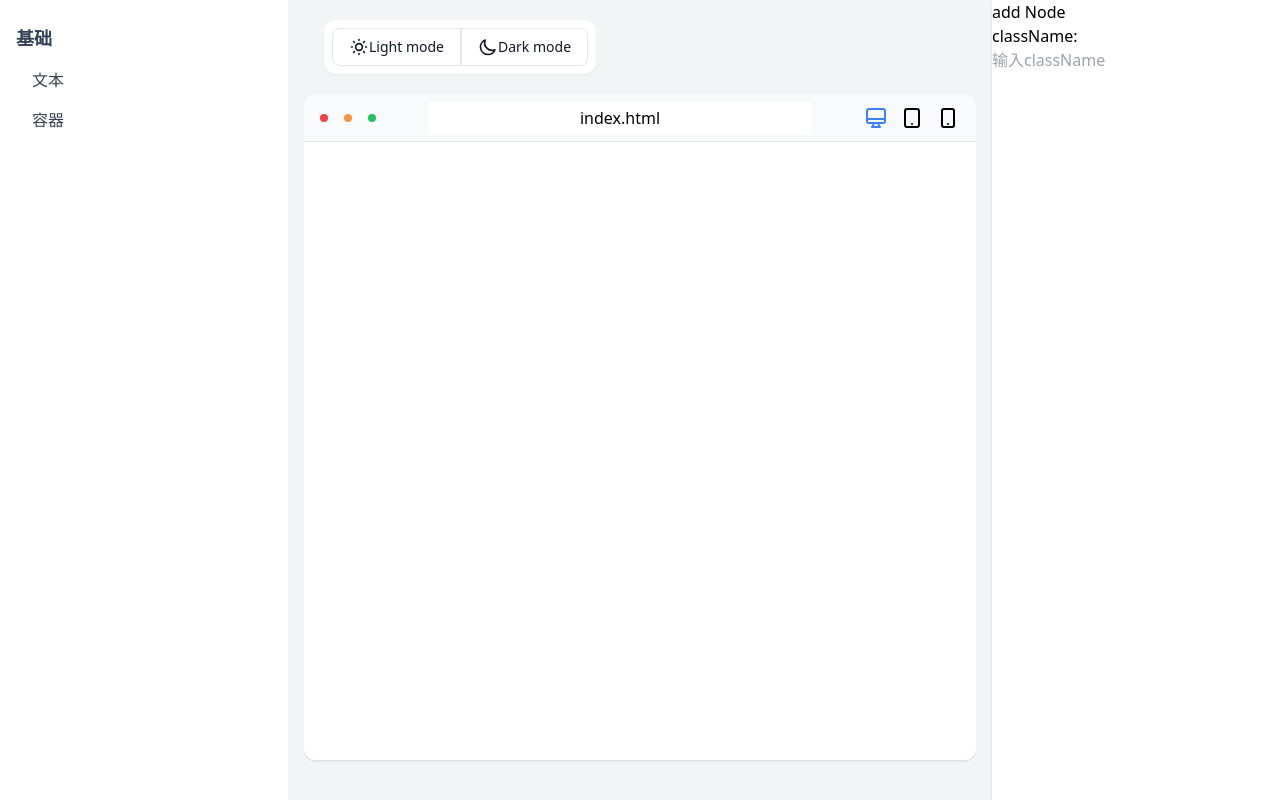
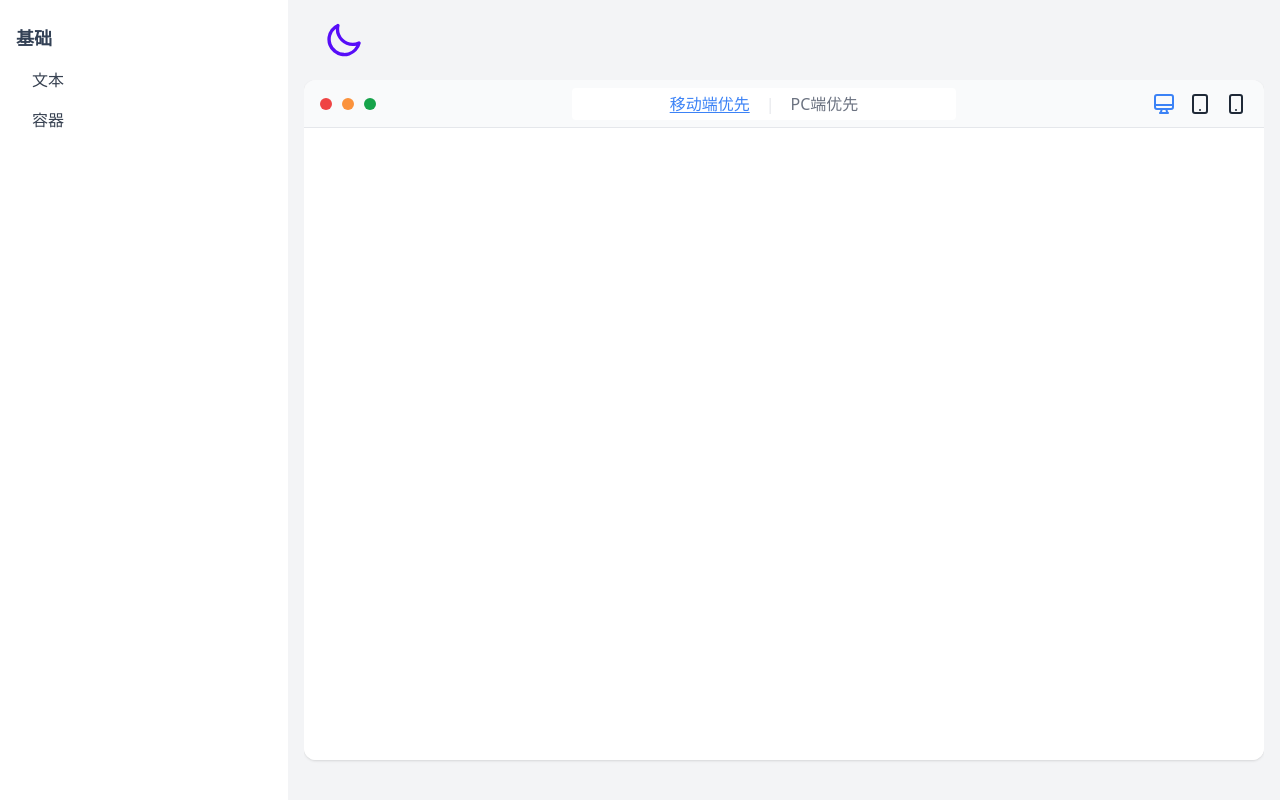
Before and after one commit to meetqy/acss-dnd, a Vue app: page / in a window 1280 px wide. Built offline with nearby package versions, Linux system fonts and the light colour scheme; the HTML template or start-up script is replaced by a standard one.

Commit message:
chore: add light-dark mode ui

```diff
--- a/package.json
+++ b/package.json
@@ -9,6 +9,7 @@
     "lint": "eslint . --ext .vue,.js,.jsx,.cjs,.mjs,.ts,.tsx,.cts,.mts --fix"
   },
   "dependencies": {
+    "daisyui": "^2.2.2",
     "pinia": "^2.0.11",
     "vue": "^3.2.31",
     "vue-router": "^4.0.12"
--- a/src/App.vue
+++ b/src/App.vue
@@ -7,5 +7,6 @@ import { RouterView } from "vue-router";
     <RouterView name="SideBar" />
     <RouterView></RouterView>
     <RouterView name="MenuBar" />
+    <RouterView name="ComponentPreview"></RouterView>
   </div>
 </template>
--- /dev/null
+++ b/src/views/component-preview/index.vue
@@ -0,0 +1,3 @@
+<template>
+  <div class="left-0 absolute top-0 w-full h-full -z-10"></div>
+</template>
--- a/src/views/editor-wrap/components/browser.vue
+++ b/src/views/editor-wrap/components/browser.vue
@@ -10,12 +10,17 @@
         class="h-12 w-full px-4 flex justify-between items-center bg-gray-50 flex-shrink-0 border-b"
       >
         <div class="flex h-full items-center w-14 justify-between">
-          <div class="w-2 h-2 bg-red-500 rounded-full"></div>
-          <div class="w-2 h-2 bg-orange-400 rounded-full"></div>
-          <div class="w-2 h-2 bg-green-500 rounded-full"></div>
+          <div class="w-3 h-3 bg-red-500 rounded-full"></div>
+          <div class="w-3 h-3 bg-orange-400 rounded-full"></div>
+          <div class="w-3 h-3 bg-green-600 rounded-full"></div>
         </div>
         <div class="bg-white w-96 h-8 flex items-center justify-center rounded">
-          index.html
+          <span
+            class="text-blue-500 cursor-pointer underline underline-offset-2"
+            >移动端优先</span
+          >
+          <span class="mx-4 text-gray-200">|</span>
+          <span class="cursor-pointer text-gray-500">PC端优先</span>
         </div>
         <div class="flex w-24 justify-between">
           <svg
--- a/src/views/editor-wrap/components/btn-group.vue
+++ /dev/null
@@ -1,45 +0,0 @@
-<template>
-  <div class="inline-flex rounded-xl shadow-sm bg-white p-2" role="group">
-    <button
-      type="button"
-      class="inline-flex items-center py-2 px-4 text-sm font-medium text-gray-900 bg-white rounded-l-lg border border-gray-200 hover:bg-gray-100 hover:text-blue-700 focus:z-10 focus:ring-2 focus:ring-blue-700 focus:text-blue-700 dark:bg-gray-700 dark:border-gray-600 dark:text-white dark:hover:text-white dark:hover:bg-gray-600 dark:focus:ring-blue-500 dark:focus:text-white"
-    >
-      <svg
-        xmlns="http://www.w3.org/2000/svg"
-        class="h-5 w-5"
-        fill="none"
-        viewBox="0 0 24 24"
-        stroke="currentColor"
-      >
-        <path
-          stroke-linecap="round"
-          stroke-linejoin="round"
-          stroke-width="2"
-          d="M12 3v1m0 16v1m9-9h-1M4 12H3m15.364 6.364l-.707-.707M6.343 6.343l-.707-.707m12.728 0l-.707.707M6.343 17.657l-.707.707M16 12a4 4 0 11-8 0 4 4 0 018 0z"
-        />
-      </svg>
-      Light mode
-    </button>
-
-    <button
-      type="button"
-      class="inline-flex items-center py-2 px-4 text-sm font-medium text-gray-900 bg-white rounded-r-md border border-gray-200 hover:bg-gray-100 hover:text-blue-700 focus:z-10 focus:ring-2 focus:ring-blue-700 focus:text-blue-700 dark:bg-gray-700 dark:border-gray-600 dark:text-white dark:hover:text-white dark:hover:bg-gray-600 dark:focus:ring-blue-500 dark:focus:text-white"
-    >
-      <svg
-        xmlns="http://www.w3.org/2000/svg"
-        class="h-5 w-5"
-        fill="none"
-        viewBox="0 0 24 24"
-        stroke="currentColor"
-      >
-        <path
-          stroke-linecap="round"
-          stroke-linejoin="round"
-          stroke-width="2"
-          d="M20.354 15.354A9 9 0 018.646 3.646 9.003 9.003 0 0012 21a9.003 9.003 0 008.354-5.646z"
-        />
-      </svg>
-      Dark mode
-    </button>
-  </div>
-</template>
--- /dev/null
+++ b/src/views/editor-wrap/components/mode.vue
@@ -0,0 +1,42 @@
+<template>
+  <label class="swap swap-rotate text-primary cursor-pointer">
+    <!-- this hidden checkbox controls the state -->
+    <input
+      type="checkbox"
+      :checked="modelValue"
+      @input="$emit('update:modelValue', ($event.target as HTMLInputElement).checked)"
+    />
+
+    <!-- sun icon -->
+    <svg
+      class="swap-on fill-current w-10 h-10"
+      xmlns="http://www.w3.org/2000/svg"
+      viewBox="0 0 24 24"
+    >
+      <path
+        d="M5.64,17l-.71.71a1,1,0,0,0,0,1.41,1,1,0,0,0,1.41,0l.71-.71A1,1,0,0,0,5.64,17ZM5,12a1,1,0,0,0-1-1H3a1,1,0,0,0,0,2H4A1,1,0,0,0,5,12Zm7-7a1,1,0,0,0,1-1V3a1,1,0,0,0-2,0V4A1,1,0,0,0,12,5ZM5.64,7.05a1,1,0,0,0,.7.29,1,1,0,0,0,.71-.29,1,1,0,0,0,0-1.41l-.71-.71A1,1,0,0,0,4.93,6.34Zm12,.29a1,1,0,0,0,.7-.29l.71-.71a1,1,0,1,0-1.41-1.41L17,5.64a1,1,0,0,0,0,1.41A1,1,0,0,0,17.66,7.34ZM21,11H20a1,1,0,0,0,0,2h1a1,1,0,0,0,0-2Zm-9,8a1,1,0,0,0-1,1v1a1,1,0,0,0,2,0V20A1,1,0,0,0,12,19ZM18.36,17A1,1,0,0,0,17,18.36l.71.71a1,1,0,0,0,1.41,0,1,1,0,0,0,0-1.41ZM12,6.5A5.5,5.5,0,1,0,17.5,12,5.51,5.51,0,0,0,12,6.5Zm0,9A3.5,3.5,0,1,1,15.5,12,3.5,3.5,0,0,1,12,15.5Z"
+      />
+    </svg>
+
+    <!-- moon icon -->
+    <svg
+      class="swap-off fill-current w-10 h-10"
+      xmlns="http://www.w3.org/2000/svg"
+      viewBox="0 0 24 24"
+    >
+      <path
+        d="M21.64,13a1,1,0,0,0-1.05-.14,8.05,8.05,0,0,1-3.37.73A8.15,8.15,0,0,1,9.08,5.49a8.59,8.59,0,0,1,.25-2A1,1,0,0,0,8,2.36,10.14,10.14,0,1,0,22,14.05,1,1,0,0,0,21.64,13Zm-9.5,6.69A8.14,8.14,0,0,1,7.08,5.22v.27A10.15,10.15,0,0,0,17.22,15.63a9.79,9.79,0,0,0,2.1-.22A8.11,8.11,0,0,1,12.14,19.73Z"
+      />
+    </svg>
+  </label>
+</template>
+
+<script lang="ts" setup>
+interface Props {
+  modelValue: boolean;
+}
+
+defineProps<Props>();
+
+defineEmits(["update:modelValue"]);
+</script>
--- a/src/views/editor-wrap/index.vue
+++ b/src/views/editor-wrap/index.vue
@@ -1,13 +1,18 @@
 <template>
   <main class="flex-1 bg-gray-100 px-4 h-screen flex flex-col">
     <div class="w-full flex p-5 flex-shrink-0">
-      <BtnGroup />
+      <Mode v-model="mode" />
     </div>
     <Browser />
   </main>
 </template>
 
 <script lang="ts" setup>
+import { ref } from "vue";
 import Browser from "./components/browser.vue";
-import BtnGroup from "./components/btn-group.vue";
+import Mode from "./components/mode.vue";
+
+// false  =>  dark
+// true   =>  light
+const mode = ref<boolean>(false);
 </script>
--- a/src/views/side-bar/index.vue
+++ b/src/views/side-bar/index.vue
@@ -1,5 +1,5 @@
 <template>
-  <aside class="h-screen w-72 bg-white flex-shrink-0 shadow">
+  <aside class="h-screen w-72 bg-white flex-shrink-0 shadow hidden">
     <p>
       <button>add Node</button>
     </p>
--- a/tailwind.config.js
+++ b/tailwind.config.js
@@ -3,5 +3,5 @@ module.exports = {
   theme: {
     extend: {},
   },
-  plugins: [],
+  plugins: [require("daisyui")],
 };
```
Also changed, not shown: src/router/index.ts (+5 -3 lines), 1 other file (tests, documents, lock files or other folders).
